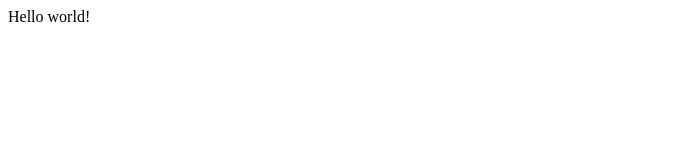
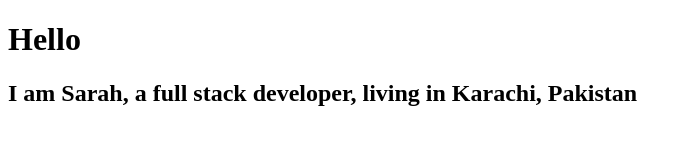
Before and after one commit to sarahmajeed/blog-site, a Gatsby site: page / in a window 1280 px wide. Shown: the whole page, without its empty margins (0-691 px from the left). Built offline with nearby package versions, Linux system fonts and the light colour scheme; Gatsby itself is replaced by a stand-in of ours.

Commit message:
Basic structure

```diff
--- a/src/pages/index.js
+++ b/src/pages/index.js
@@ -1,5 +1,12 @@
 import React from "react"
 
-export default function Home() {
-  return <div>Hello world!</div>
+const IndexPage = () => {
+  return (
+    <div>
+      <h1>Hello</h1>
+      <h2>I am Sarah, a full stack developer, living in Karachi, Pakistan</h2>
+    </div>
+  )
 }
+
+export default IndexPage
```
Also changed, not shown: src/pages/blog.js (added, +12 -0 lines).
